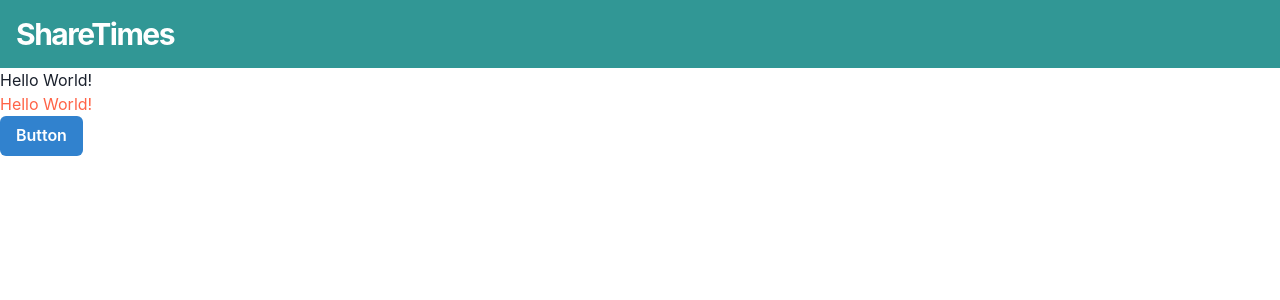
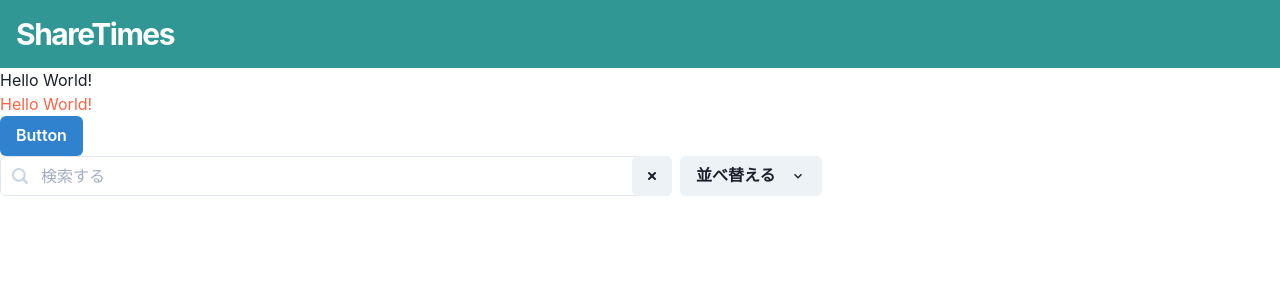
Before and after one commit to youngeek-0410/share-times, a Next.js app in the folder frontend/: page / in a window 1280 px wide. Shown: the top 300 px of the page. Built offline with nearby package versions, Linux system fonts and the light colour scheme.

Commit message:
feat: search and sort UI #25

```diff
--- /dev/null
+++ b/frontend/components/pages/list/ListControlBar.tsx
@@ -0,0 +1,37 @@
+import { FC } from "react";
+
+import { HStack, InputGroup, InputLeftElement, InputRightElement, Input, Button, IconButton, Menu, MenuDivider, MenuButton, MenuList, MenuItem } from "@chakra-ui/react";
+import { Search2Icon, SmallCloseIcon, ChevronDownIcon } from '@chakra-ui/icons'
+
+const ListControlBar: FC = () => {
+    return(
+        <div>
+            <HStack>
+              <InputGroup width="2xl">
+                <InputLeftElement
+                    pointerEvents="none"
+                    children={<Search2Icon color="gray.300" />}
+                />
+                <Input placeholder="検索する" />
+                <InputRightElement
+                    pointerEvents="fill"
+                    children={<IconButton aria-label="Clear Input" icon={<SmallCloseIcon />} />}/>
+                </InputGroup>
+                <Menu>
+                    <MenuButton as={Button} rightIcon={<ChevronDownIcon marginLeft="6px"/>}>
+                        並べ替える
+                    </MenuButton>
+                    <MenuList>
+                        <MenuItem>名前順（前から）</MenuItem>
+                        <MenuItem>名前順（後ろから）</MenuItem>
+                        <MenuDivider />
+                        <MenuItem>新しい更新順</MenuItem>
+                        <MenuItem>古い更新順</MenuItem>
+                    </MenuList>
+                </Menu>
+            </HStack>
+        </div>
+    )
+}
+
+export default ListControlBar
--- a/frontend/pages/index.tsx
+++ b/frontend/pages/index.tsx
@@ -1,5 +1,7 @@
 import {NextPage} from 'next'
-import { Box, Button, chakra } from '@chakra-ui/react'
+
+import { Box, Button, chakra, Spinner } from '@chakra-ui/react'
+import ListControlBar from 'components/pages/list/ListControlBar'
 
 const Home: NextPage = () => {
   return(
@@ -9,6 +11,7 @@ const Home: NextPage = () => {
         <chakra.h1 color="tomato">Hello World!</chakra.h1>
       </Box>
       <Button colorScheme="blue">Button</Button>
+      <ListControlBar />
     </div>
   )
 }
```
Also changed, not shown: frontend/components/pages/list/CardList.tsx (added, +22 -0 lines).
